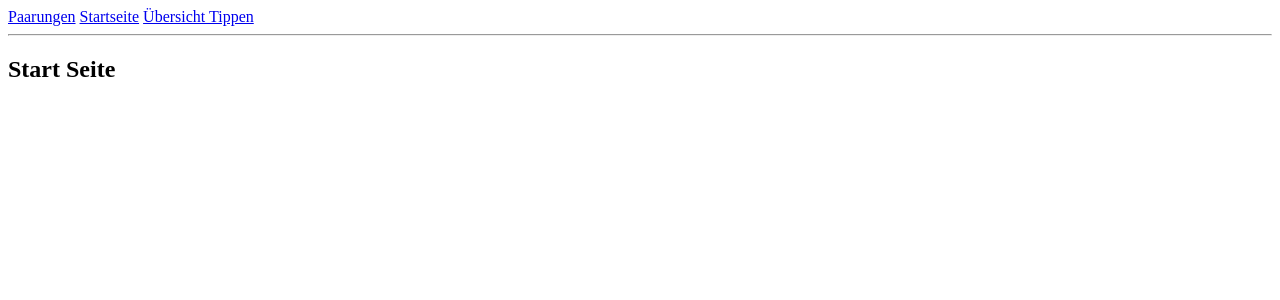
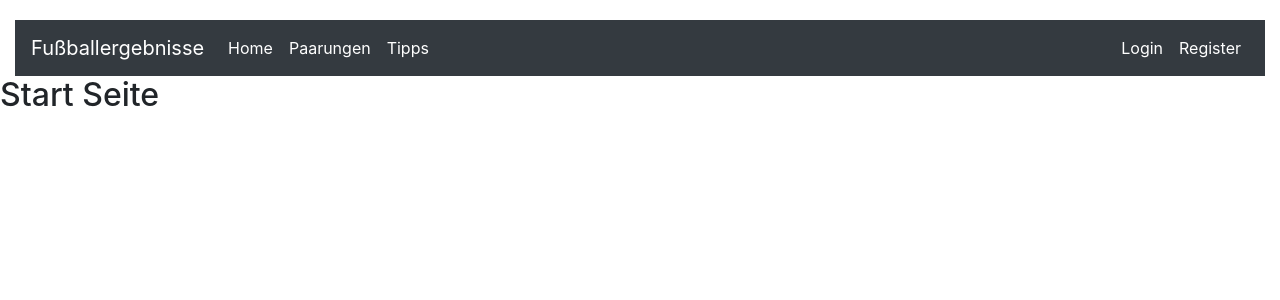
Before and after one commit to andreasrudolfwolf/FussballTipps, a Django app: page / in a window 1280 px wide. Shown: the top 300 px of the page. Run offline with Django 5.2, Linux system fonts and the light colour scheme; some libraries are stand-ins or nearby versions.

Commit message:
Html Seiten angefangen zu bauen

```diff
--- a/em_tipps_verwalten/templates/index.html
+++ b/em_tipps_verwalten/templates/index.html
@@ -3,7 +3,20 @@
 <head>
     <meta charset="UTF-8">
     <meta name="viewport" content="width=device-width, initial-scale=1.0">
-    <title>EM Tipps</title>
+    <title>EM-Tipp</title>
+    <!-- Bootstrap CSS -->
+    <link rel="stylesheet" href="https://maxcdn.bootstrapcdn.com/bootstrap/4.5.2/css/bootstrap.min.css">
+    <style>
+        body {
+        padding-top: 20px; /* Abstand vom oberen Rand */
+        }
+        .navbar {
+        background-color: #343a40; /* Dunkelgrau */
+        }
+        .navbar-brand, .navbar-nav .nav-link {
+        color: #ffffff !important; /* Weiße Schriftfarbe */
+        }
+    </style>
 </head>
 <body>
     {% include 'menu.html'%}
@@ -12,6 +25,9 @@
 
         {% endblock content %}
     </div>
-
+<!-- Bootstrap JS und jQuery -->
+<script src="https://ajax.googleapis.com/ajax/libs/jquery/3.5.1/jquery.min.js"></script>
+<script src="https://cdnjs.cloudflare.com/ajax/libs/popper.js/1.16.0/umd/popper.min.js"></script>
+<script src="https://maxcdn.bootstrapcdn.com/bootstrap/4.5.2/js/bootstrap.min.js"></script>
 </body>
 </html>
--- /dev/null
+++ b/em_tipps_verwalten/templates/loginSeite.html
@@ -0,0 +1,5 @@
+{% extends 'index.html' %}
+
+{% block content %}
+    <h2>Loginseite</h2>
+{% endblock content %}
--- a/em_tipps_verwalten/templates/menu.html
+++ b/em_tipps_verwalten/templates/menu.html
@@ -1,5 +1,33 @@
-
-<a href="{% url 'paarungen'%}">Paarungen</a>
-<a href="{% url 'startSeite'%}">Startseite</a>
-<a href="{% url 'tippen'%}">Übersicht Tippen</a>
-<hr>
+<div class="container-fluid">
+    <div class="row">
+      <div class="col-lg-12">
+        <nav class="navbar navbar-expand-lg navbar-dark">
+          <a class="navbar-brand" href="#">Fußballergebnisse</a>
+          <button class="navbar-toggler" type="button" data-toggle="collapse" data-target="#navbarNav" aria-controls="navbarNav" aria-expanded="false" aria-label="Toggle navigation">
+            <span class="navbar-toggler-icon"></span>
+          </button>
+          <div class="collapse navbar-collapse" id="navbarNav">
+            <ul class="navbar-nav mr-auto">
+              <li class="nav-item">
+                <a class="nav-link" href="{% url 'startSeite'%}">Home</a>
+              </li>
+              <li class="nav-item">
+                <a class="nav-link" href="{% url 'paarungen'%}">Paarungen</a>
+              </li>
+              <li class="nav-item">
+                <a class="nav-link" href="{% url 'tippen'%}">Tipps</a>
+              </li>
+            </ul>
+            <ul class="navbar-nav ml-auto">
+              <li class="nav-item">
+                <a class="nav-link" href="{% url 'loginSeite'%}">Login</a>
+              </li>
+              <li class="nav-item">
+                <a class="nav-link" href="{% url 'registerSeite'%}">Register</a>
+              </li>
+            </ul>
+          </div>
+        </nav>
+      </div>
+    </div>
+  </div>
--- /dev/null
+++ b/em_tipps_verwalten/templates/registerSeite.html
@@ -0,0 +1,5 @@
+{% extends 'index.html' %}
+
+{% block content %}
+    <h2>Registerseite</h2>
+{% endblock content %}
--- a/em_tipps_verwalten/urls.py
+++ b/em_tipps_verwalten/urls.py
@@ -5,5 +5,6 @@ urlpatterns = [
     path('', views.startSeite, name='startSeite'),
     path('paarungen/', views.paarungen, name='paarungen'),
     path('tippen/', views.tippen, name='tippen'),
-    #path('loginSeite/', views.loginSeite, name='loginSeite')
+    path('loginSeite/', views.loginSeite, name='loginSeite'),
+    path('registerSeite/', views.registerSeite, name='registerSeite')
 ]
--- a/em_tipps_verwalten/views.py
+++ b/em_tipps_verwalten/views.py
@@ -13,6 +13,12 @@ def paarungen(request):
 def tippen(request):
     return render(request, 'tippen.html')
 
+def loginSeite(request):
+    return render(request, 'loginSeite.html')
+
+def registerSeite(request):
+    return render(request, 'registerSeite.html')
+
 """def loginSeite(request):
     #if request.method == 'POST':
      #   benutzername = request.POST['benutzername']
```
Also changed, not shown: em_tipps_verwalten/templates/Anzeige_Form.html (added).
